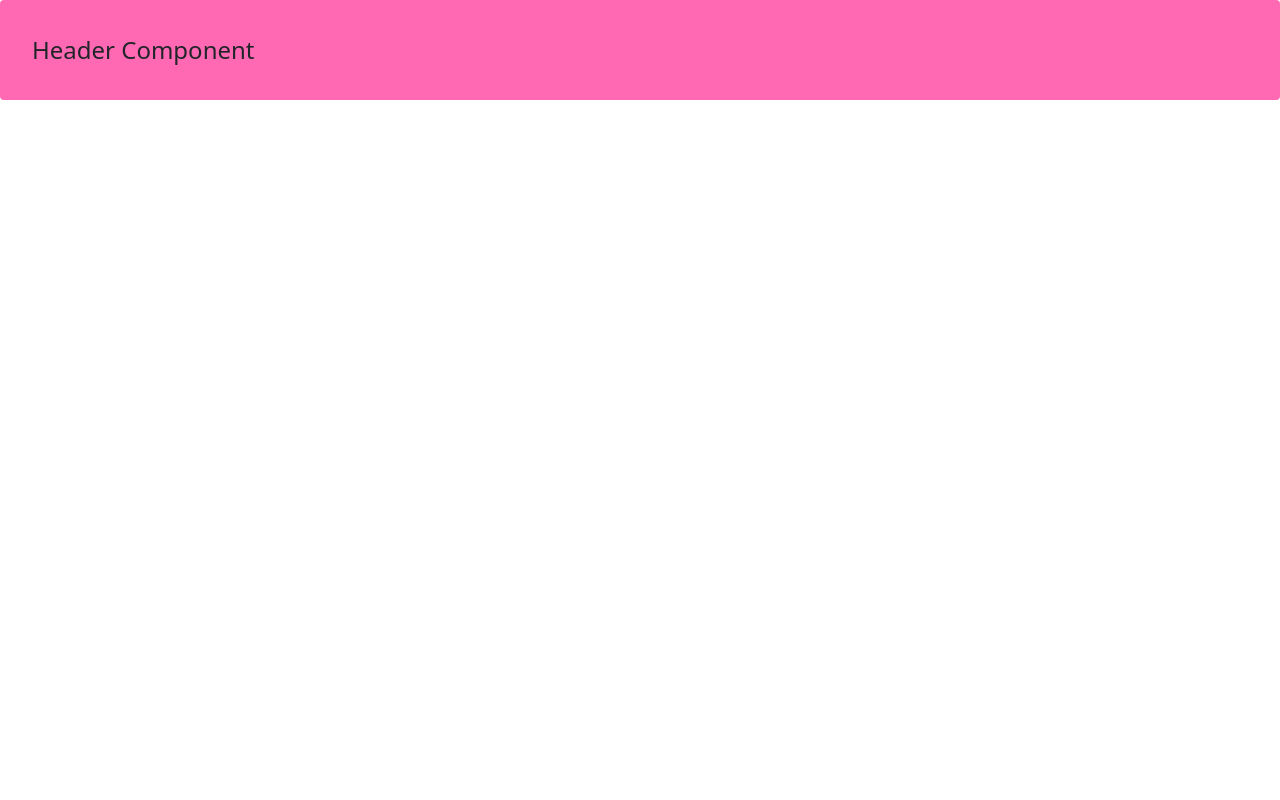
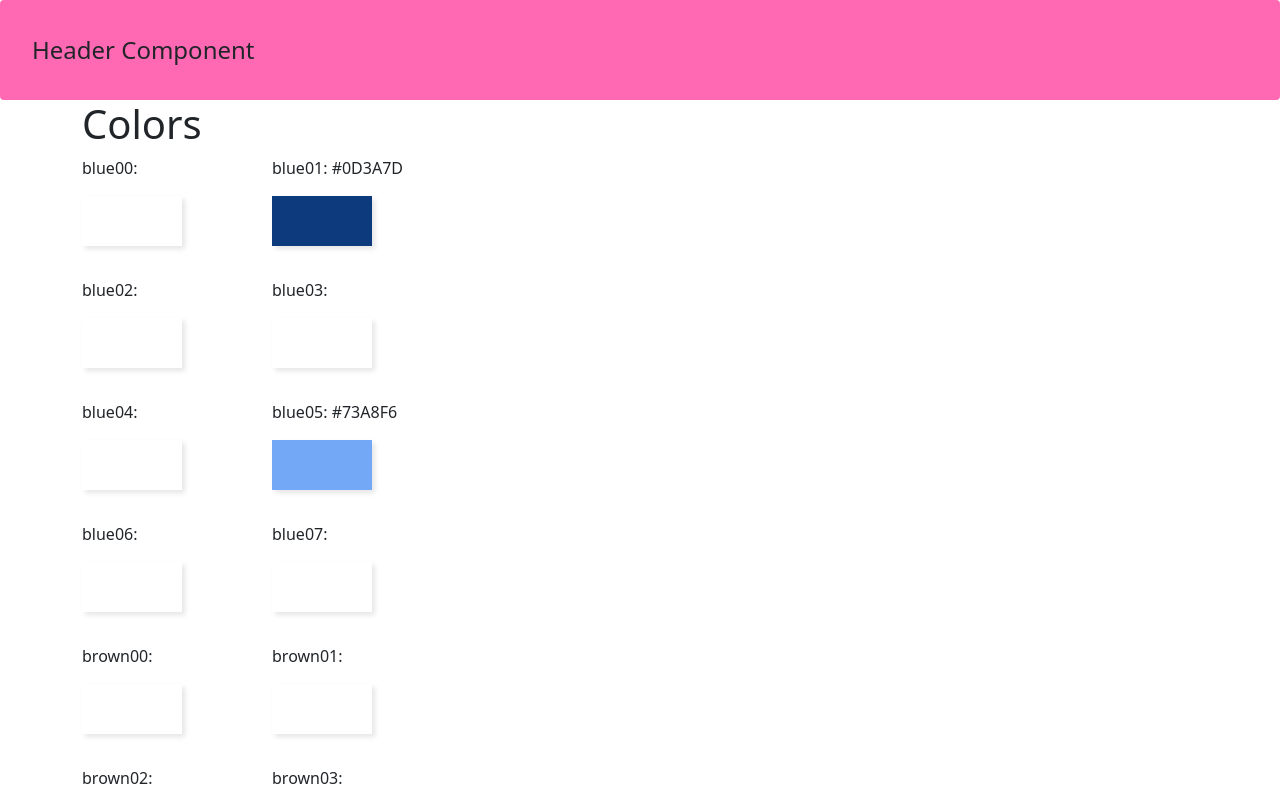
Before and after one commit to Simon-Cheek/SimonPortfolio, a React (Vite) app: page / in a window 1280 px wide. Shown: the top 800 px of the page. Built offline with nearby package versions, Linux system fonts and the light colour scheme.

Commit message:
Setup color page

```diff
--- a/src/App.jsx
+++ b/src/App.jsx
@@ -4,7 +4,9 @@ import { css } from '@emotion/react';
 import { colors } from './styles/colors';
 
 import { Header } from './components/Header';
-import Button from 'react-bootstrap/Button';
+import ColorPage from './components/ColorPage';
+import { Container } from 'react-bootstrap';
+
 
 const pStyle = css`
   color: ${colors.blue};
@@ -17,6 +19,9 @@ function App() {
   return (
     <>
       <Header />
+      <Container fluid>
+        <ColorPage />
+      </Container>
 
     </>
   );
--- /dev/null
+++ b/src/components/ColorPage.jsx
@@ -0,0 +1,48 @@
+/** @jsxImportSource @emotion/react */
+import { css } from '@emotion/react';
+import { colors } from '../styles/colors';
+import { Col, Container, Row } from 'react-bootstrap';
+
+
+export function ColorPage() {
+
+    const blockStyle = css`
+        display: block;
+        width: 100px;
+        height: 50px;
+        margin-bottom: 32px;
+        box-shadow: 3px 3px 5px rgba(0,0,0,0.1);
+    `
+
+    const colorEntries = Object.entries(colors)
+
+
+
+
+    return (
+        <Container>
+            <h1>Colors</h1>
+            {colorEntries.map(([key, value], index) => (
+                index % 2 === 0 ? (
+                    <Row key={index}>
+                        <Col xs={6} lg={2}>
+                            <div>
+                                <p>{`${key}: ${value}`}</p>
+                                <div css={[blockStyle, css`background-color: ${value}`]}></div>
+                            </div>
+                        </Col>
+                        {colorEntries[index + 1] && (
+                            <Col xs={6} lg={2}>
+                                <p>{`${colorEntries[index + 1][0]}: ${colorEntries[index + 1][1]}`}</p>
+                                <div css={[blockStyle, css`background-color: ${colorEntries[index + 1][1]}`]}></div>
+                            </Col>
+                        )}
+                    </Row>
+                ) : null
+            ))}
+        </Container>
+    );
+}
+
+
+export default ColorPage;
--- a/src/styles/colors.js
+++ b/src/styles/colors.js
@@ -3,11 +3,11 @@ export const colors = {
     // Colors go from their Darkest Variants to their Lightest
 
     blue00: "",
-    blue01: "",
+    blue01: "#0D3A7D",
     blue02: "",
     blue03: "",
     blue04: "",
-    blue05: "",
+    blue05: "#73A8F6",
     blue06: "",
     blue07: "",
 
```
